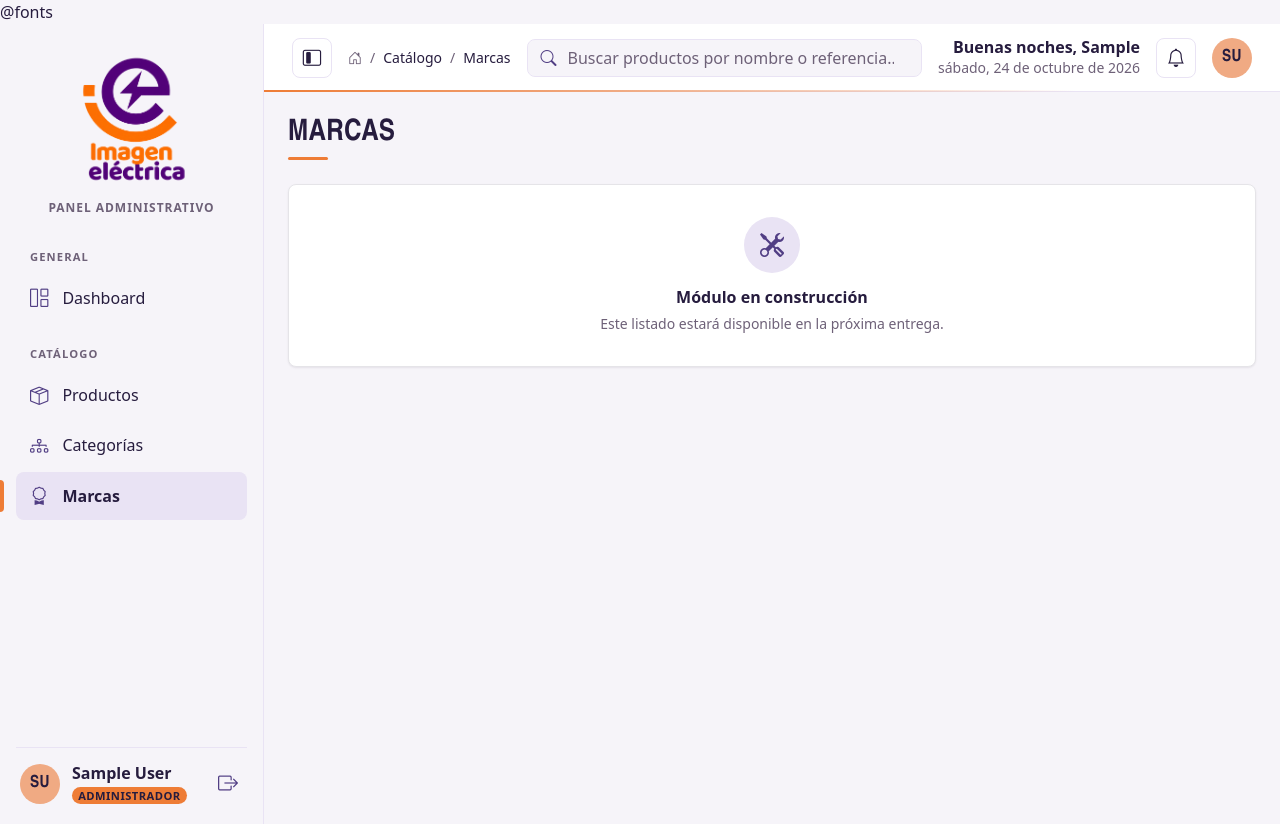
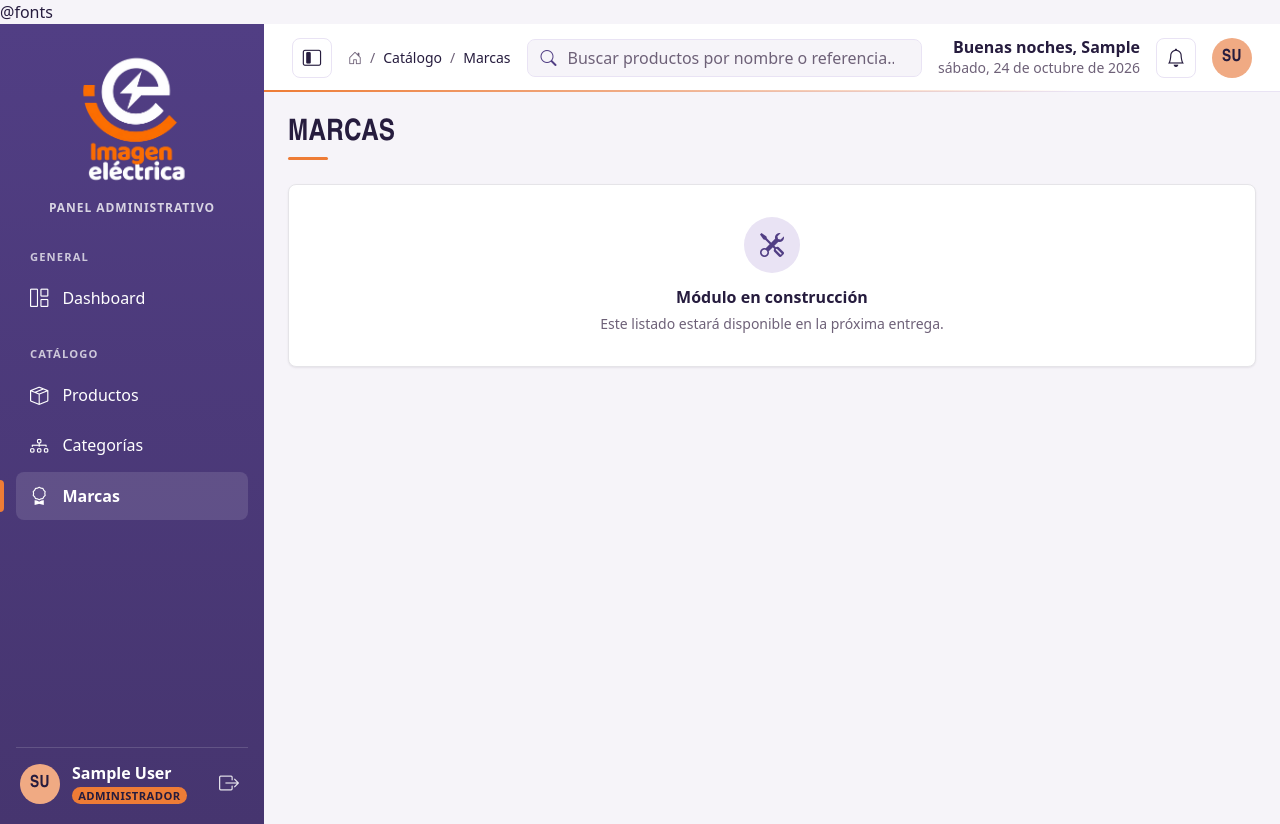
Before and after one commit to marinino5/imagen-electrica-ecommerce, a Laravel app: page /admin/brands in a window 1280 px wide. Run offline with Laravel 12, Linux system fonts and the light colour scheme; the visitor is signed in with stand-in values (Sample User, id 1); data that the repository does not hold is empty; style sheets or scripts are compiled from the project's sources; parts of the project's set-up code (start-up, migrations or seed data) failed here and were passed over; some libraries are stand-ins or nearby versions.

Commit message:
Barra lateral violeta con degradado y accent-strong en títulos
Agrega accent-strong y primary-deep a las variables de marca. La barra
lateral vuelve a ser oscura (#513E84 a #46356F) con texto e íconos
blancos, ítem activo en blanco al 12% y logo blanco. La palabra PANEL del
login usa accent-strong y la franja de marcas pasa a #46356F al 85%.

```diff
--- a/backend/resources/scss/_login.scss
+++ b/backend/resources/scss/_login.scss
@@ -168,10 +168,8 @@
     position: relative;
     overflow: hidden;
     padding: 1.1rem 0;
-    border-top: 1px solid rgba($brand-lavender, .45);
-    // Lavanda translúcida: se funde con la foto en lugar de tapar la capa
-    background: linear-gradient(180deg, rgba($brand-lavender, .08) 0%, rgba($brand-lavender, .32) 100%);
-    backdrop-filter: blur(4px);
+    border-top: 1px solid rgba($brand-white, .15);
+    background-color: rgba($brand-primary-deep, .85);
     mask-image: linear-gradient(90deg, transparent, #000 10%, #000 90%, transparent);
 }
 
@@ -255,9 +253,9 @@
     font-size: 2.1rem;
     text-transform: uppercase;
 
-    // Naranja más oscuro para que se lea sobre fondo blanco
+    // Título en dos colores sobre fondo blanco
     span {
-        color: $brand-accent-text;
+        color: $brand-accent-strong;
     }
 }
 
--- a/backend/resources/scss/_panel.scss
+++ b/backend/resources/scss/_panel.scss
@@ -13,23 +13,24 @@
     min-width: 0;
 }
 
-/* ---------- Barra lateral (clara) ---------- */
+/* ---------- Barra lateral (violeta) ---------- */
 
 .admin-sidebar {
     // Variables del offcanvas de Bootstrap (menú deslizable en celular)
-    --bs-offcanvas-bg: #{$brand-surface};
-    --bs-offcanvas-color: #{$brand-ink};
+    --bs-offcanvas-bg: #{$brand-primary};
+    --bs-offcanvas-color: #{$brand-white};
     --bs-offcanvas-width: #{$sidebar-width};
 
-    background-color: $brand-surface;
-    border-right: 1px solid $brand-lavender;
-    color: $brand-ink;
+    background-color: $brand-primary;
+    // Degradado suave hacia un violeta más oscuro abajo
+    background-image: linear-gradient(180deg, $brand-primary 0%, $brand-primary-deep 100%);
+    color: $brand-white;
 
     @include media-breakpoint-up(lg) {
         position: sticky;
         top: 0;
         // .offcanvas-lg deja el fondo transparente en escritorio con !important
-        background-color: $brand-surface !important;
+        background-color: $brand-primary !important;
         display: flex;
         flex-direction: column;
         flex: 0 0 auto;
@@ -53,15 +54,15 @@
     align-items: center;
     gap: .5rem;
     width: 100%;
-    color: $brand-muted;
+    color: rgba($brand-white, .78);
     text-decoration: none;
 
     &:hover {
-        color: $brand-primary;
+        color: $brand-white;
     }
 }
 
-// Logo a color directo sobre el fondo lavanda, sin placa
+// Logo blanco directo sobre el violeta, sin placa
 .sidebar-logo {
     display: block;
     width: 8rem;
@@ -79,7 +80,7 @@
 .sidebar-section {
     margin: 1.5rem 0 .5rem;
     padding: 0 .875rem;
-    color: $brand-muted;
+    color: rgba($brand-white, .72);
     font-size: .7rem;
     font-weight: 600;
     letter-spacing: .1em;
@@ -95,7 +96,7 @@
     margin-bottom: .125rem;
     padding: .65rem .875rem;
     border-radius: $border-radius;
-    color: $brand-ink;
+    color: $brand-white;
     font-weight: 500;
     text-decoration: none;
     white-space: nowrap;
@@ -103,20 +104,20 @@
 
     .bi {
         flex-shrink: 0;
-        color: $brand-primary;
+        color: $brand-white;
         font-size: 1.15rem;
     }
 
     &:hover,
     &:focus-visible {
-        background-color: rgba($brand-lavender, .6);
-        color: $brand-ink;
+        background-color: rgba($brand-white, .08);
+        color: $brand-white;
     }
 
-    // Ítem activo: fondo lavanda y barra naranja a la izquierda
+    // Ítem activo: fondo blanco al 12% y barra naranja a la izquierda
     &.active {
-        background-color: $brand-lavender;
-        color: $brand-ink;
+        background-color: rgba($brand-white, .12);
+        color: $brand-white;
         font-weight: 600;
 
         &::before {
@@ -138,7 +139,7 @@
     gap: .75rem;
     margin-top: auto;
     padding: 1rem .25rem .25rem;
-    border-top: 1px solid $brand-lavender;
+    border-top: 1px solid rgba($brand-white, .15);
 }
 
 .sidebar-user-info {
@@ -146,7 +147,7 @@
     line-height: 1.2;
 
     .name {
-        color: $brand-ink;
+        color: $brand-white;
         font-weight: 600;
         overflow: hidden;
         text-overflow: ellipsis;
@@ -177,11 +178,11 @@
 
 .sidebar-logout {
     margin-left: auto;
-    color: $brand-primary;
+    color: rgba($brand-white, .85);
 
     &:hover,
     &:focus-visible {
-        color: $brand-ink;
+        color: $brand-white;
     }
 }
 
@@ -203,7 +204,7 @@
             margin: 1rem .5rem;
             padding: 0;
             overflow: hidden;
-            background-color: $brand-lavender;
+            background-color: rgba($brand-white, .15);
             color: transparent;
         }
 
--- a/backend/resources/scss/_variables.scss
+++ b/backend/resources/scss/_variables.scss
@@ -6,7 +6,9 @@
 // Para cambiar los colores de todo el panel se editan solo estas variables.
 $brand-primary: #513E84; // violeta: encabezados, botones principales, íconos
 $brand-accent: #EE7C36; // naranja: llamados importantes, siempre con texto ink
+$brand-accent-strong: #F26A00; // naranja intenso: solo títulos grandes sobre fondo blanco
 $brand-peach: #F0AA83; // durazno: acentos suaves y gráficos
+$brand-primary-deep: #46356F; // violeta más oscuro: final del degradado de la barra lateral y franja de marcas
 $brand-ink: #261C3E; // texto y títulos
 $brand-surface: #F6F4F9; // fondo de página y barra lateral
 $brand-lavender: #E9E3F4; // fondo de ítem activo, bordes y franjas
--- a/backend/resources/views/layouts/admin.blade.php
+++ b/backend/resources/views/layouts/admin.blade.php
@@ -20,10 +20,10 @@
             {{-- No se usa .offcanvas-header: Bootstrap lo oculta en escritorio --}}
             <div class="sidebar-header d-flex align-items-center px-3 pt-4 pb-2">
                 <a href="{{ route('admin.dashboard') }}" class="sidebar-brand">
-                    <img src="{{ asset('images/logo.png') }}" alt="Imagen Eléctrica" class="sidebar-logo">
+                    <img src="{{ asset('images/logo-blanco.png') }}" alt="Imagen Eléctrica" class="sidebar-logo">
                     <small class="sidebar-brand-text">Panel administrativo</small>
                 </a>
-                <button type="button" class="btn-close d-lg-none ms-auto" data-bs-dismiss="offcanvas" data-bs-target="#admin-sidebar" aria-label="Cerrar menú"></button>
+                <button type="button" class="btn-close btn-close-white d-lg-none ms-auto" data-bs-dismiss="offcanvas" data-bs-target="#admin-sidebar" aria-label="Cerrar menú"></button>
             </div>
 
             <div class="offcanvas-body px-3 pb-3">
```
